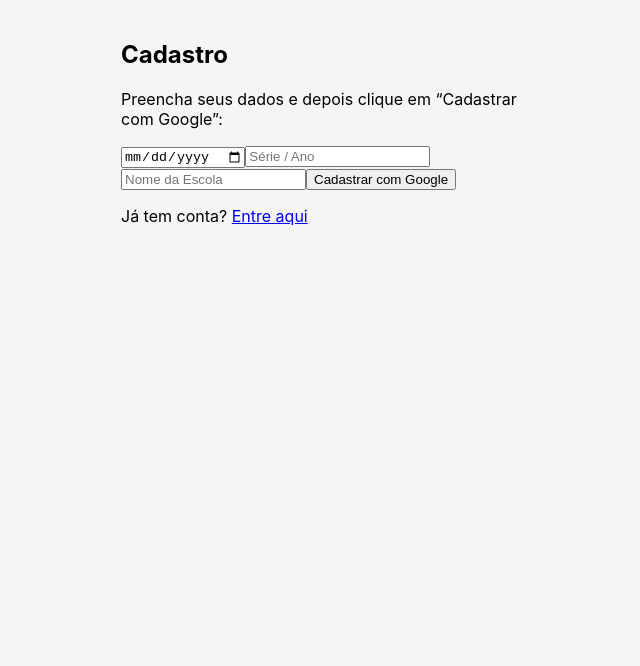
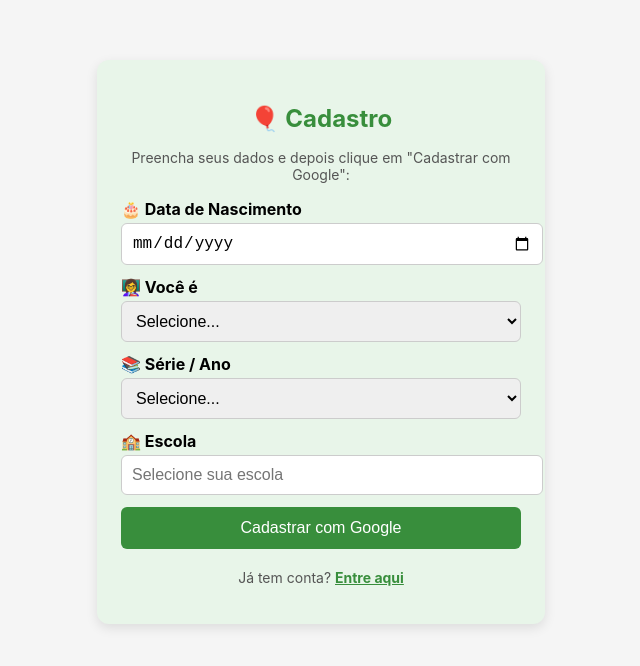
Before and after one commit to matheus-prandini/adapt2learn-frontend, a React (Create React App) app: page /register in a window 1280 px wide. Shown: the top 666 px of the page, without its empty margins (319-959 px from the left). Built offline with nearby package versions, Linux system fonts and the light colour scheme.

Commit message:
refactor: improving styel a little bit

```diff
--- a/src/pages/GameSelect.js
+++ b/src/pages/GameSelect.js
@@ -1,18 +1,18 @@
+// src/pages/GameSelect.js
 import React, { useState, useEffect } from 'react'
-import { useLocation, useNavigate }    from 'react-router-dom'
-import { auth }                        from '../firebase'
+import { useLocation, useNavigate } from 'react-router-dom'
+import { auth } from '../firebase'
 
 export default function GameSelect() {
-  const { state }             = useLocation()
-  const { game }              = state || {}
-  const navigate              = useNavigate()
+  const { state } = useLocation()
+  const { game } = state || {}
+  const navigate = useNavigate()
   const [profile, setProfile] = useState(null)
   const [loading, setLoading] = useState(true)
   const [docsList, setDocsList] = useState([])
   const [discipline, setDiscipline] = useState('')
-  const [subarea, setSubarea]       = useState('')
+  const [subarea, setSubarea] = useState('')
 
-  // 1) Se não veio o “game” redireciona e carrega perfil + documentos
   useEffect(() => {
     if (!game) {
       navigate('/games')
@@ -21,21 +21,17 @@ export default function GameSelect() {
     ;(async () => {
       try {
         const token = await auth.currentUser.getIdToken()
-        // busca perfil
-        const profileRes = await fetch('http://localhost:8080/api/me', {
+        const [profileRes, docsRes] = await Promise.all([
+          fetch('http://localhost:8080/api/me', {
+            headers: { Authorization: 'Bearer ' + token }
+          }),
+          fetch('http://localhost:8080/api/documents', {
             headers: { Authorization: 'Bearer ' + token }
           })
-        if (!profileRes.ok) throw new Error('Não foi possível carregar seu perfil')
-        const user = await profileRes.json()
-        setProfile(user)
-
-        // busca documentos para extrair disciplinas e subáreas
-        const docsRes = await fetch('http://localhost:8080/api/documents', {
-          headers: { Authorization: 'Bearer ' + token }
-        })
-        if (!docsRes.ok) throw new Error('Falha ao carregar documentos')
-        const docs  = await docsRes.json()
-        setDocsList(docs)
+        ])
+        if (!profileRes.ok || !docsRes.ok) throw new Error('Erro ao carregar dados')
+        setProfile(await profileRes.json())
+        setDocsList(await docsRes.json())
       } catch (err) {
         console.error(err)
         navigate('/games')
@@ -46,12 +42,11 @@ export default function GameSelect() {
   }, [game, navigate])
 
   if (loading) {
-    return <p style={{ padding:20, textAlign:'center' }}>Carregando…</p>
+    return <p style={{ padding:20, textAlign:'center', fontSize:18 }}>🔄 Carregando…</p>
   }
 
-  // gera opções únicas de disciplinas e subáreas a partir dos documentos
   const disciplineOptions = Array.from(new Set(docsList.map(d => d.discipline)))
-  const subareaOptions   = discipline
+  const subareaOptions = discipline
     ? Array.from(new Set(
         docsList
           .filter(d => d.discipline === discipline)
@@ -60,38 +55,60 @@ export default function GameSelect() {
     : []
 
   return (
-    <div style={{ maxWidth:400, margin:'auto', padding:20 }}>
-      <button onClick={() => navigate('/games')} style={{ marginBottom:20 }}>
+    <div style={{
+      padding: 20,
+      maxWidth: 500,
+      margin: '40px auto',
+      backgroundColor: '#fffde7',
+      borderRadius: 12,
+      boxShadow: '0 4px 12px rgba(0,0,0,0.1)'
+    }}>
+      <button
+        onClick={() => navigate(-1)}
+        style={{
+          background: 'transparent',
+          border: 'none',
+          fontSize: 16,
+          cursor: 'pointer',
+          marginBottom: 20
+        }}
+      >
         ← Voltar
       </button>
-      <h2>Preparar: {game.name}</h2>
 
-      <div style={{ marginTop:20 }}>
-        <label>Disciplina:</label>
+      <h2 style={{
+        textAlign: 'center',
+        color: '#f57f17',
+        fontSize: 24,
+        marginBottom: 24
+      }}>🎮 Preparar: {game.name}</h2>
+
+      <form style={{ display: 'flex', flexDirection: 'column', gap: 16 }}>
+        <div style={{ display: 'flex', flexDirection: 'column' }}>
+          <label htmlFor="discipline" style={{ fontWeight: 'bold', marginBottom: 4 }}>Disciplina</label>
           <select
+            id="discipline"
             value={discipline}
-          onChange={e => {
-            setDiscipline(e.target.value)
-            setSubarea('')
-          }}
-          style={{ width:'100%', padding:8, marginTop:4 }}
+            onChange={e => { setDiscipline(e.target.value); setSubarea('') }}
+            style={{ padding: 10, borderRadius: 6, border: '1px solid #ccc', fontSize: 16 }}
           >
-          <option value="">Selecione…</option>
+            <option value="">Selecione...</option>
             {disciplineOptions.map(d => (
               <option key={d} value={d}>{d}</option>
             ))}
           </select>
         </div>
 
-      <div style={{ marginTop:20 }}>
-        <label>Subárea:</label>
+        <div style={{ display: 'flex', flexDirection: 'column' }}>
+          <label htmlFor="subarea" style={{ fontWeight: 'bold', marginBottom: 4 }}>Subárea</label>
           <select
+            id="subarea"
             value={subarea}
+            disabled={!discipline}
             onChange={e => setSubarea(e.target.value)}
-          disabled={!discipline}
-          style={{ width:'100%', padding:8, marginTop:4 }}
+            style={{ padding: 10, borderRadius: 6, border: '1px solid #ccc', fontSize: 16 }}
           >
-          <option value="">Selecione…</option>
+            <option value="">Selecione...</option>
             {subareaOptions.map(s => (
               <option key={s} value={s}>{s}</option>
             ))}
@@ -99,10 +116,11 @@ export default function GameSelect() {
         </div>
 
         <button
+          type="button"
           onClick={() => {
             const qs = new URLSearchParams({
-            user_id:    profile.uid,
-            school_id:  profile.school_id,
+              user_id: profile.uid,
+              school_id: profile.school_id,
               discipline,
               subarea
             }).toString()
@@ -110,18 +128,18 @@ export default function GameSelect() {
           }}
           disabled={!discipline || !subarea}
           style={{
-          marginTop:20,
-          width:'100%',
-          padding:10,
-          backgroundColor: (!discipline||!subarea) ? '#ccc' : '#28a745',
-          color:'white',
-          border:'none',
-          borderRadius:4,
-          cursor: (!discipline||!subarea) ? 'not-allowed' : 'pointer'
+            padding: 12,
+            backgroundColor: (!discipline || !subarea) ? '#ccc' : '#66bb6a',
+            color: '#fff',
+            border: 'none',
+            borderRadius: 6,
+            fontSize: 16,
+            cursor: (!discipline || !subarea) ? 'not-allowed' : 'pointer'
           }}
         >
-        Iniciar {game.name}
+          🎲 Iniciar {game.name}
         </button>
+      </form>
     </div>
   )
 }
--- a/src/pages/Register.js
+++ b/src/pages/Register.js
@@ -1,3 +1,4 @@
+// src/pages/Register.js
 import React, { useState } from 'react';
 import { useNavigate, Link } from 'react-router-dom';
 import { auth, googleProvider } from '../firebase';
@@ -5,12 +6,31 @@ import { signInWithPopup, signOut } from 'firebase/auth';
 
 export default function Register() {
   const [birthDate, setBirthDate] = useState('');
+  const [role, setRole] = useState('');
   const [grade, setGrade] = useState('');
   const [school, setSchool] = useState('');
   const [loading, setLoading] = useState(false);
   const navigate = useNavigate();
 
-  const schoolOptions = [ 'Colégio Objetivo', 'Escola ABC', 'Escola Municipal XYZ' ];
+  const schoolOptions = ['Colégio Objetivo', 'Eseba', 'Associação 21 Down'];
+  const roleOptions = [
+    { label: 'Aluno', value: 'student' },
+    { label: 'Professor', value: 'teacher' }
+  ];
+  const gradeOptions = [
+    'Ensino Fundamental I - 1º ano',
+    'Ensino Fundamental I - 2º ano',
+    'Ensino Fundamental I - 3º ano',
+    'Ensino Fundamental I - 4º ano',
+    'Ensino Fundamental I - 5º ano',
+    'Ensino Fundamental II - 6º ano',
+    'Ensino Fundamental II - 7º ano',
+    'Ensino Fundamental II - 8º ano',
+    'Ensino Fundamental II - 9º ano',
+    'Ensino Médio - 1º ano',
+    'Ensino Médio - 2º ano',
+    'Ensino Médio - 3º ano'
+  ];
 
   const handleGoogleRegister = async () => {
     setLoading(true);
@@ -22,11 +42,12 @@ export default function Register() {
       const res = await fetch('http://localhost:8080/api/signup-google', {
         method: 'POST',
         headers: {
-          'Content-Type':'application/json',
+          'Content-Type': 'application/json',
           Authorization: 'Bearer ' + token
         },
         body: JSON.stringify({
           birth_date: birthDate,
+          role: role, // 'student' or 'teacher'
           grade_level: grade,
           school_id: school
         })
@@ -37,7 +58,7 @@ export default function Register() {
       }
 
       navigate('/');
-    } catch(err) {
+    } catch (err) {
       alert('Erro no cadastro com Google: ' + err.message);
     } finally {
       setLoading(false);
@@ -45,32 +66,132 @@ export default function Register() {
   };
 
   return (
-    <div style={{maxWidth:400,margin:'auto',padding:20}}>
-      <h2>Cadastro</h2>
-      <p>Preencha seus dados e depois clique em “Cadastrar com Google”:</p>
+    <div style={{
+      maxWidth: 400,
+      margin: '60px auto',
+      padding: 24,
+      backgroundColor: '#e8f5e9',
+      borderRadius: 12,
+      boxShadow: '0 4px 12px rgba(0,0,0,0.1)',
+      textAlign: 'center'
+    }}>
+      <h2 style={{ color: '#388e3c', marginBottom: 16 }}>🎈 Cadastro</h2>
+      <p style={{ fontSize: 14, color: '#555', marginBottom: 16 }}>
+        Preencha seus dados e depois clique em "Cadastrar com Google":
+      </p>
 
-      <input required type="date"
-             placeholder="Data de Nascimento"
+      <form onSubmit={e => { e.preventDefault(); handleGoogleRegister(); }} style={{ display: 'flex', flexDirection: 'column', gap: 12 }}>
+        <div style={{ textAlign: 'left' }}>
+          <label htmlFor="birthDate" style={{ fontWeight: 'bold', display: 'block', marginBottom: 4 }}>🎂 Data de Nascimento</label>
+          <input
+            id="birthDate"
+            required
+            type="date"
             value={birthDate}
-             onChange={e=>setBirthDate(e.target.value)} />
+            onChange={e => setBirthDate(e.target.value)}
+            style={{
+              width: '100%',
+              padding: 10,
+              borderRadius: 6,
+              border: '1px solid #ccc',
+              fontSize: 16
+            }}
+          />
+        </div>
 
-      <input required placeholder="Série / Ano"
+        <div style={{ textAlign: 'left' }}>
+          <label htmlFor="role" style={{ fontWeight: 'bold', display: 'block', marginBottom: 4 }}>👩‍🏫 Você é</label>
+          <select
+            id="role"
+            required
+            value={role}
+            onChange={e => setRole(e.target.value)}
+            style={{
+              width: '100%',
+              padding: 10,
+              borderRadius: 6,
+              border: '1px solid #ccc',
+              fontSize: 16
+            }}
+          >
+            <option value="">Selecione...</option>
+            {roleOptions.map(opt => (
+              <option key={opt.value} value={opt.value}>{opt.label}</option>
+            ))}
+          </select>
+        </div>
+
+        <div style={{ textAlign: 'left' }}>
+          <label htmlFor="grade" style={{ fontWeight: 'bold', display: 'block', marginBottom: 4 }}>📚 Série / Ano</label>
+          <select
+            id="grade"
+            required
             value={grade}
-             onChange={e=>setGrade(e.target.value)} />
+            onChange={e => setGrade(e.target.value)}
+            style={{
+              width: '100%',
+              padding: 10,
+              borderRadius: 6,
+              border: '1px solid #ccc',
+              fontSize: 16
+            }}
+          >
+            <option value="">Selecione...</option>
+            {gradeOptions.map(opt => (
+              <option key={opt} value={opt}>{opt}</option>
+            ))}
+          </select>
+        </div>
 
-      <input required list="schools"
-             placeholder="Nome da Escola"
+        <div style={{ textAlign: 'left' }}>
+          <label htmlFor="school" style={{ fontWeight: 'bold', display: 'block', marginBottom: 4 }}>🏫 Escola</label>
+          <input
+            id="school"
+            required
+            list="schools"
+            placeholder="Selecione sua escola"
             value={school}
-             onChange={e=>setSchool(e.target.value)} />
+            onChange={e => setSchool(e.target.value)}
+            style={{
+              width: '100%',
+              padding: 10,
+              borderRadius: 6,
+              border: '1px solid #ccc',
+              fontSize: 16
+            }}
+          />
           <datalist id="schools">
-        {schoolOptions.map(s => <option key={s} value={s}/>)}
+            {schoolOptions.map(s => <option key={s} value={s} />)}
           </datalist>
+        </div>
 
-      <button onClick={handleGoogleRegister} disabled={loading}>
+        <button
+          type="submit"
+          disabled={loading}
+          style={{
+            display: 'flex',
+            alignItems: 'center',
+            justifyContent: 'center',
+            gap: 8,
+            padding: 12,
+            backgroundColor: '#388e3c',
+            color: '#fff',
+            fontSize: 16,
+            border: 'none',
+            borderRadius: 6,
+            cursor: loading ? 'not-allowed' : 'pointer'
+          }}
+        >
           {loading ? 'Cadastrando…' : 'Cadastrar com Google'}
         </button>
+      </form>
 
-      <p>Já tem conta? <Link to="/login">Entre aqui</Link></p>
+      <p style={{ marginTop: 20, fontSize: 14, color: '#555' }}>
+        Já tem conta?{' '}
+        <Link to="/login" style={{ color: '#388e3c', fontWeight: 'bold' }}>
+          Entre aqui
+        </Link>
+      </p>
     </div>
   );
 }
```
Also changed, not shown: src/pages/Dashboard.js (+102 -12 lines), src/pages/Games.js (+67 -26 lines), src/pages/Login.js (+43 -5 lines). Lines whose indentation alone changed are shown as unchanged.
